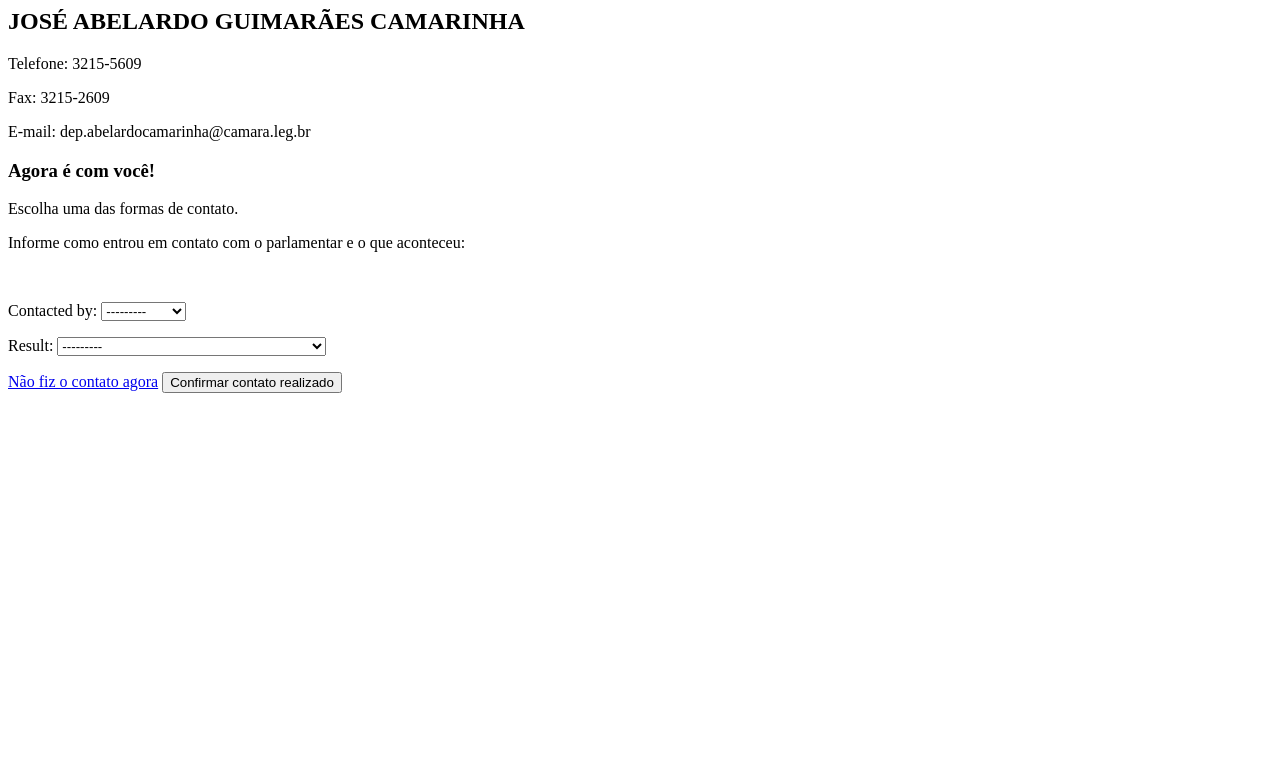
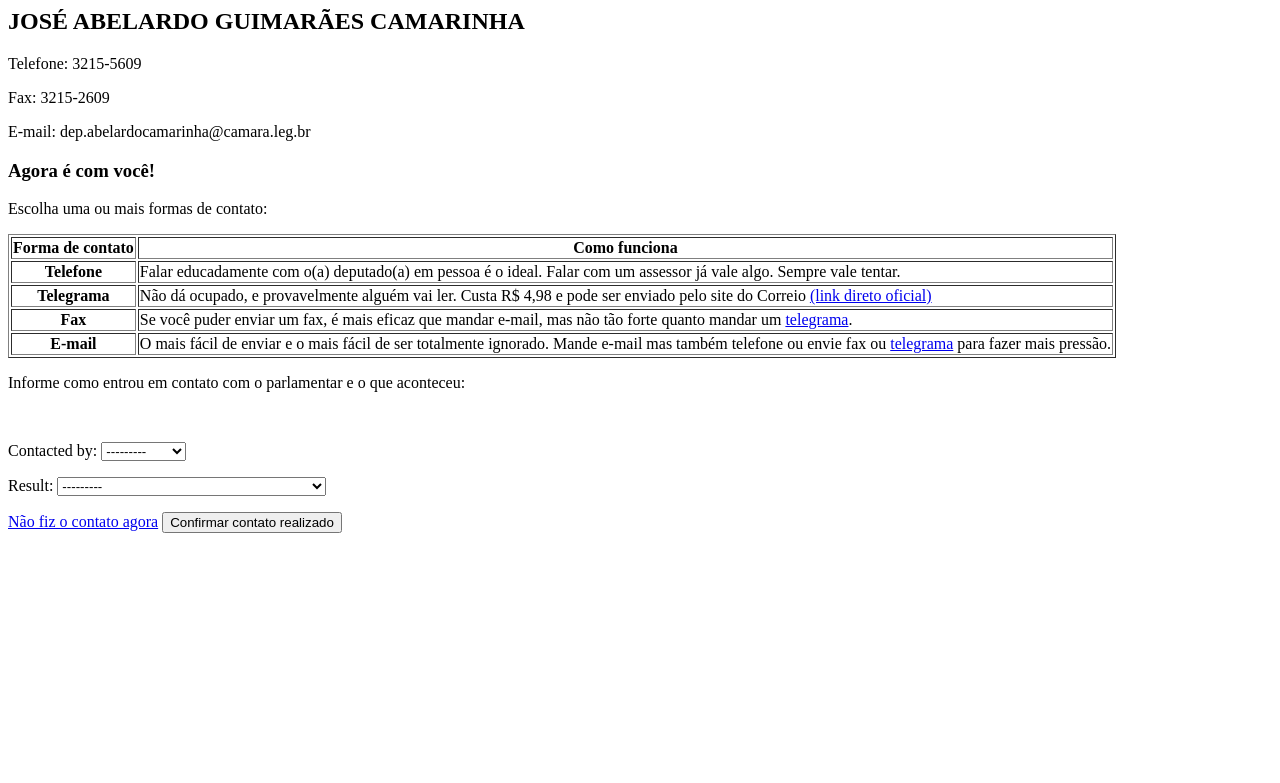
Before and after one commit to garoa/telemob, a Django app: a page that uses telemob/main/templates/contact_add.html in a window 1280 px wide. Shown: the top 783 px of the page. Run offline with Django 3.2, Linux system fonts and the light colour scheme; data comes from the database, SQL or seed files in the repository.

Commit message:
pequenos ajustes na navegação

```diff
--- a/telemob/main/templates/contact_add.html
+++ b/telemob/main/templates/contact_add.html
@@ -6,7 +6,30 @@
 
 <h3>Agora é com você!</h3>
 
-Escolha uma das formas de contato.
+<p>Escolha uma ou mais formas de contato:</p>
+
+<table border="1">
+<tr>
+	<th>Forma de contato</th>
+	<th>Como funciona</th>
+</tr>
+<tr>
+	<th>Telefone</th>
+	<td>Falar educadamente com o(a) deputado(a) em pessoa é o ideal. Falar com um assessor já vale algo. Sempre vale tentar.</td>
+</tr>
+<tr>
+	<th>Telegrama</th>
+	<td>Não dá ocupado, e provavelmente alguém vai ler. Custa R$ 4,98 e pode ser enviado pelo site do Correio <a href="http://shopping.correios.com.br/wbm/store/script/wbm2400901p01.aspx?cd_company=ErZW8Dm9i54=&cd_product=IFYzQdTZeXo=">(link direto oficial)</a></td>
+</tr>
+<tr>
+	<th>Fax</th>
+	<td>Se você puder enviar um fax, é mais eficaz que mandar e-mail, mas não tão forte quanto mandar um <a href="http://shopping.correios.com.br/wbm/store/script/wbm2400901p01.aspx?cd_company=ErZW8Dm9i54=&cd_product=IFYzQdTZeXo=">telegrama</a>.</td>
+</tr>
+<tr>
+	<th>E-mail</th>
+	<td>O mais fácil de enviar e o mais fácil de ser totalmente ignorado. Mande e-mail mas também telefone ou envie fax ou <a href="http://shopping.correios.com.br/wbm/store/script/wbm2400901p01.aspx?cd_company=ErZW8Dm9i54=&cd_product=IFYzQdTZeXo=">telegrama</a> para fazer mais pressão.</td>
+</tr>
+</table>
 
 <p>Informe como entrou em contato com o parlamentar e o que aconteceu:</p>
 <form action="" method="post">
@@ -14,7 +37,7 @@ Escolha uma das formas de contato.
     <br/>
     {{form.as_p}}
     <div>
-        <a href="{url }">Não fiz o contato agora</a>
+        <a href="{% url 'politician_list' campaign_id=campaign.pk uf=politician.uf %}">Não fiz o contato agora</a>
         <button type="submit">Confirmar contato realizado</button>
     </div>
 </form>
--- a/telemob/main/templates/index.html
+++ b/telemob/main/templates/index.html
@@ -7,7 +7,7 @@
 
     <p class="lead">{{ campaign.description }}</p>
 
-    <h3>Escolha seu estado</h3>
+    <h3>Escolha o estado do seu domícilio eleitoral</h3>
 
     <table class="table table-bordered table-striped">
         {% for row in uf_list|columns:4 %}
--- a/telemob/main/urls.py
+++ b/telemob/main/urls.py
@@ -5,7 +5,7 @@ from django.conf.urls import patterns, url
 urlpatterns = patterns('main',
 
 	url(r'^$', 'views.index', name='index'),
-	url(r'^politicos/(?P<campaign_id>\d+)/$', 'views.politician_list', name='politician_list'),
+	url(r'^politicos/(?P<campaign_id>\d+)/$', 'views.politician_list', name='state_list'),
 	url(r'^politicos/(?P<campaign_id>\d+)/(?P<uf>\w+)/$', 'views.politician_list', name='politician_list'),
 	url(r'^relatorio/(?P<campaign_id>\d+)/(?P<politician_id>\d+)/$', 'views.report_contact', name='report_contact'),
 
```
Also changed, not shown: telemob/main/templates/politician_list.html (+8 -9 lines).
